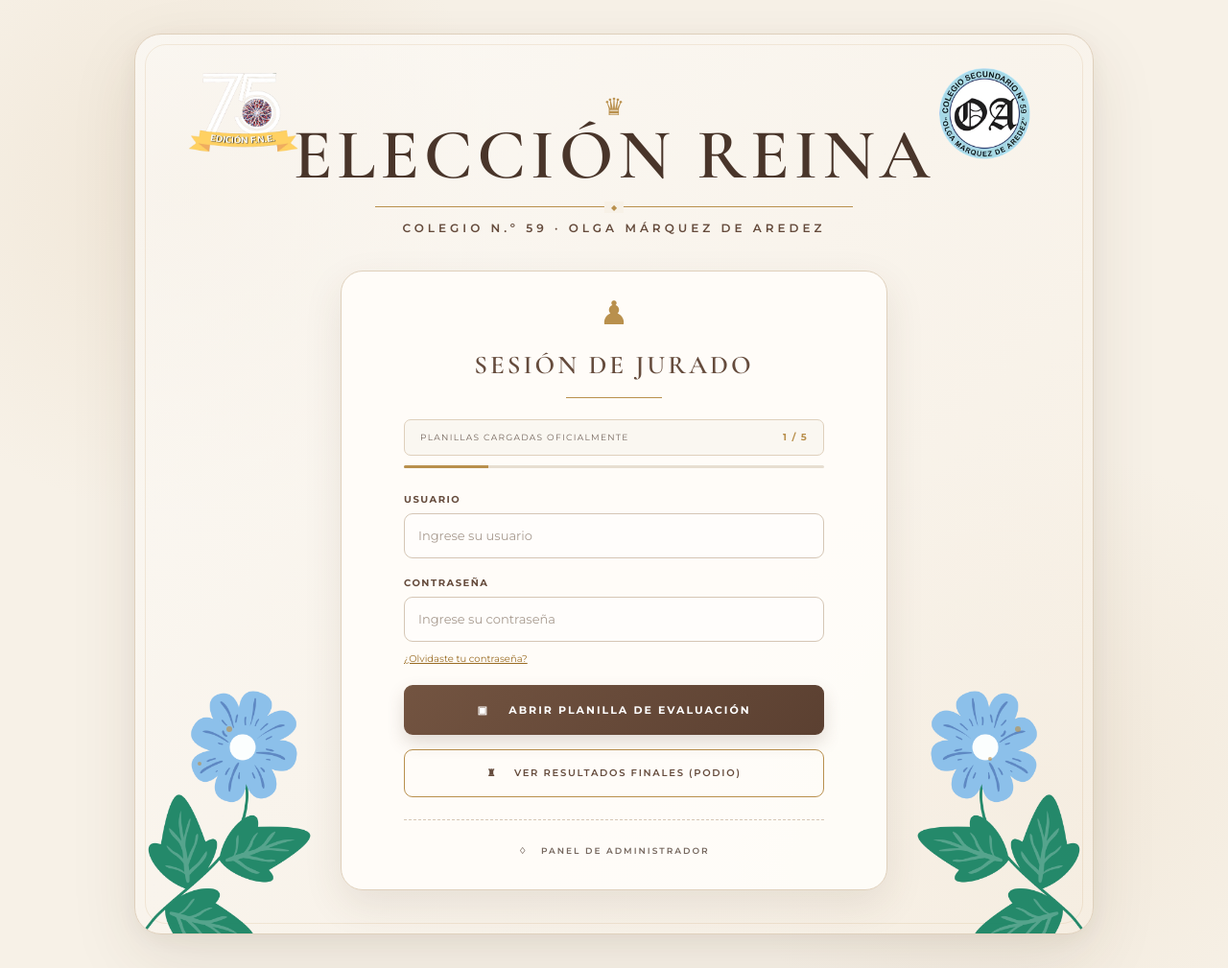
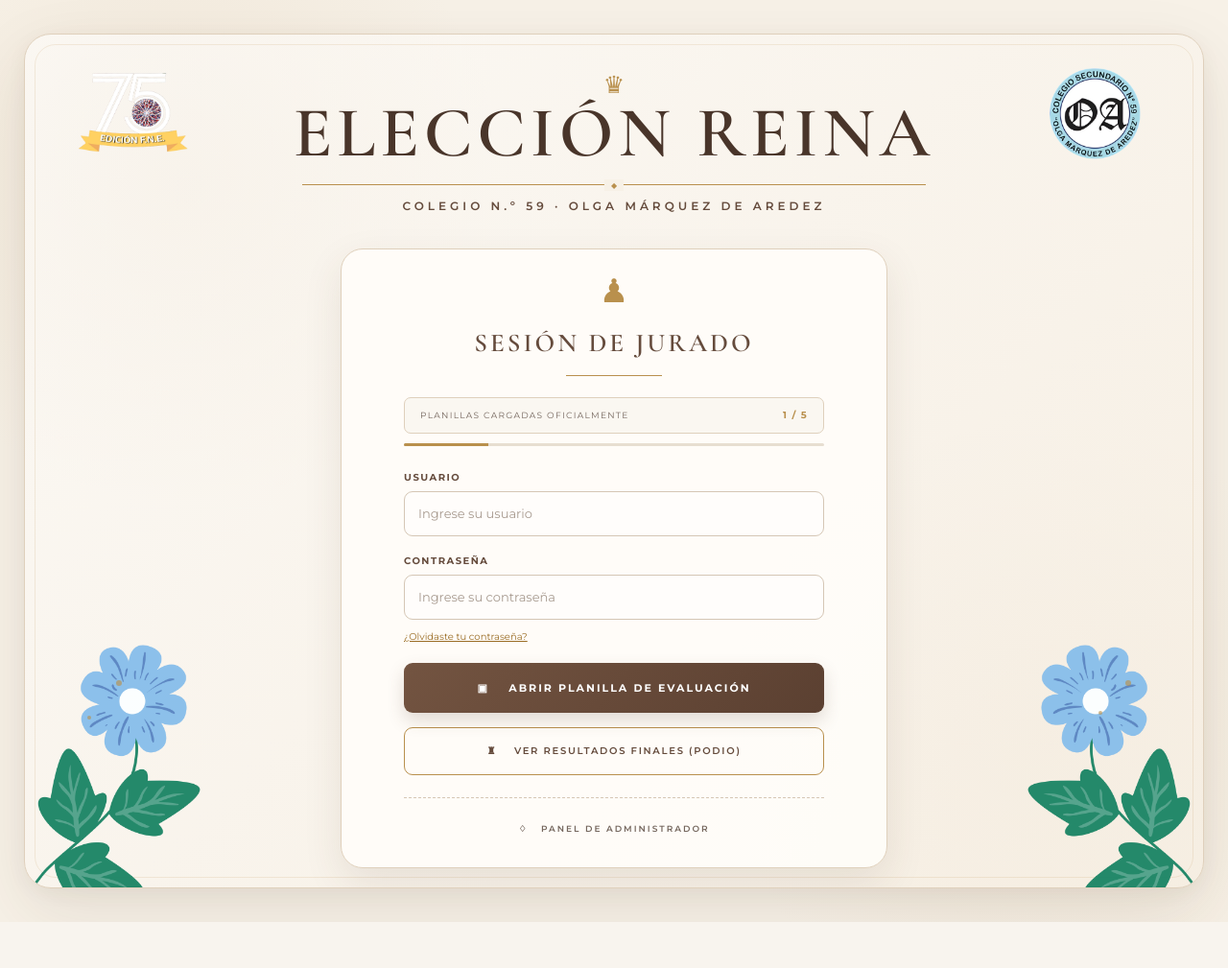
Before and after one commit to Franyur95/Practica---Sistema-de-Votaci-n, a Flask app: page / in a window 1280 px wide. Shown: the whole page at 96% size. After the commit the page ends 961 px from the top, so only its background shows below. Run offline with Flask 3, Linux system fonts and the light colour scheme.

Commit message:
cambios de interfazz

```diff
--- a/base_datos.json
+++ b/base_datos.json
@@ -60,17 +60,17 @@
             "ha_votado": false
         },
         {
-            "id": 4,
-            "nombre": "lucia",
-            "usuario": "lucia",
-            "password": "lucia",
-            "ha_votado": true
-        },
-        {
             "id": 5,
             "nombre": "noe",
             "usuario": "noe",
             "password": "noe",
+            "ha_votado": false
+        },
+        {
+            "id": 6,
+            "nombre": "4",
+            "usuario": "lucia",
+            "password": "lucia",
             "ha_votado": false
         }
     ],
--- a/templates/login_jurado.html
+++ b/templates/login_jurado.html
@@ -87,7 +87,7 @@
 
             width: 100%;
 
-            min-height: 100vh;
+            min-height: 1vh;
 
             display: flex;
 
@@ -109,11 +109,11 @@
 
             width: 100%;
 
-            max-width: 1000px;
+            max-width: 2000px;
 
-            min-height: 500px;
+            min-height: 101px;
 
-            padding: 38px 70px 45px;
+            padding: 15px 50px 20px;
 
             overflow: hidden;
 
```
